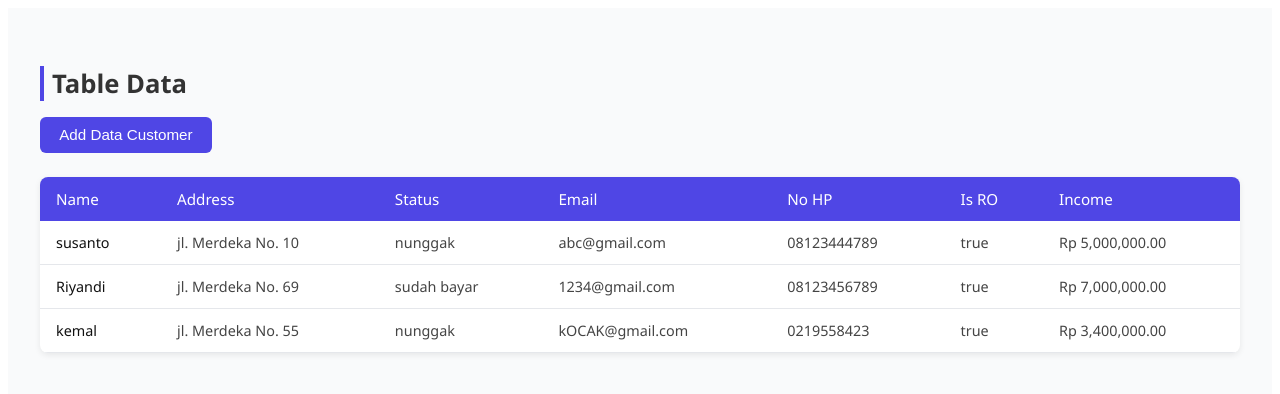
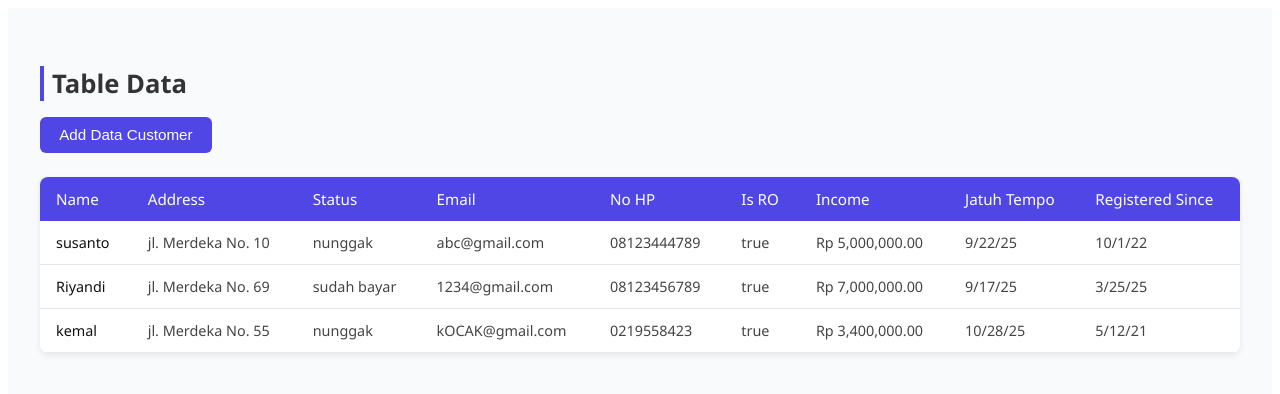
Before and after one commit to stevenkarta5-bit/Angular-Final-project, an Angular app: page / in a window 1280 px wide. Shown: the top 394 px of the page. Built offline with nearby package versions, Linux system fonts and the light colour scheme.

Commit message:
add new entity

```diff
--- a/src/shared/data.ts
+++ b/src/shared/data.ts
@@ -8,7 +8,7 @@ export const dataStatic = [
         isRo: true,
         income: 5000000,
         jatuhTempo: new Date("2025-09-22"),
-        registeredSince: new Date("2022-01-22")
+        registeredSince: new Date("2022-10-01")
     },
         {
         name: "Riyandi",
@@ -19,7 +19,7 @@ export const dataStatic = [
         isRo: true,
         income: 7000000,
         jatuhTempo: new Date("2025-09-17"),
-        registeredSince: new Date("2022-01-22")
+        registeredSince: new Date("2025-03-25")
     },
         {
         name: "kemal",
@@ -30,7 +30,7 @@ export const dataStatic = [
         isRo: true,
         income: 3400000,
         jatuhTempo: new Date("2025-10-28"),
-        registeredSince: new Date("2022-01-22")
+        registeredSince: new Date("2021-05-12")
     }
 
 ]
--- a/src/shared/table/table.component.html
+++ b/src/shared/table/table.component.html
@@ -12,6 +12,8 @@
         <th>No HP</th>
         <th>Is RO</th>
         <th>Income</th>
+        <th>Jatuh Tempo</th>
+        <th>Registered Since</th>
       </tr>
     </thead>
     <tbody>
@@ -23,6 +25,8 @@
         <td>{{ customer.noHp }}</td>
         <td>{{ customer.isRo }}</td>
         <td>{{ customer.income | currency:'Rp '}}</td>
+        <td>{{ customer.jatuhTempo | date:'shortDate' }}</td>
+        <td>{{ customer.registeredSince | date:'shortDate' }}</td>
       </tr>
     </tbody>
   </table>
```
